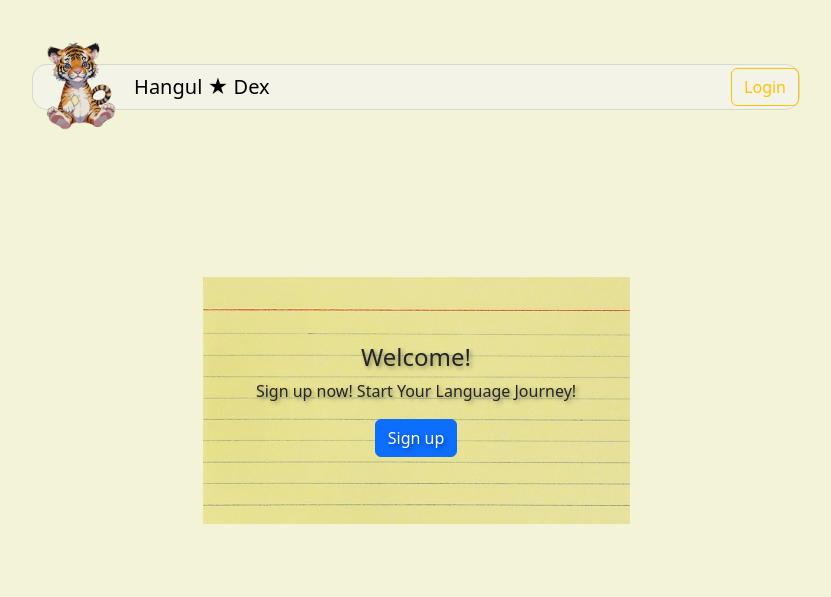
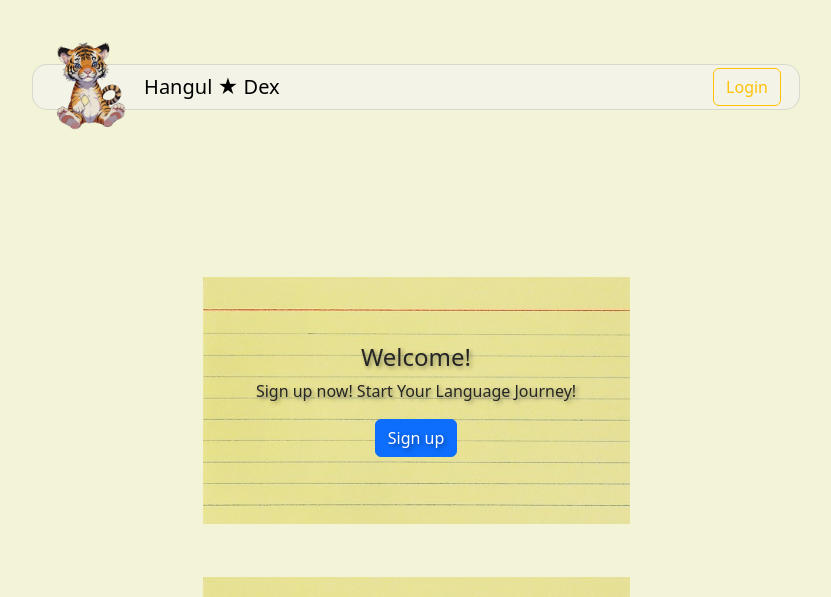
Before and after one commit to Centristy/capstone-one, a Flask app: page / in a window 1280 px wide. Shown: the top 597 px of the page, without its empty margins (224-1055 px from the left). Before the commit the page ends 524 px from the top, so only its background shows below. Run offline with Flask 3, Linux system fonts and the light colour scheme; parts of the project's set-up code (start-up, migrations or seed data) failed here and were passed over.

Commit message:
add more css/html clean up

```diff
--- a/forms.py
+++ b/forms.py
@@ -21,8 +21,8 @@
     """Form for editing users."""
     username = StringField('Username')
     email = StringField('E-mail', validators=[Email()])
-    image_url = StringField('(Optional) Image URL')
-    header_image_url = StringField('(Optional) Profile Image URL')
+    image_url = StringField('(Optional) Profile Image URL')
+    header_image_url = StringField('(Optional) Header Image URL')
     password = PasswordField('Password', validators=[Length(min=6)])
 
 class DeckAddForm(FlaskForm):
--- a/static/stylesheets/style.css
+++ b/static/stylesheets/style.css
@@ -36,6 +36,25 @@
     text-align: center;
     padding: 1rem;
   }
+  .home-hero-video {
+    height: 100vh;
+    display: flex;
+    justify-content: center;
+    flex-direction: column;
+    align-items: center;
+    position: absolute;
+    top: 300px;
+    width: 100vw;
+    left: 0;
+    z-index: -1;
+    background-image: url("/static/images/index-card.jpg");
+    background-repeat: no-repeat;
+    background-position: center center;
+    text-shadow: 2px 2px 4px rgba(0, 0, 0, 0.4);
+    color: #252525;
+    text-align: center;
+    padding: 1rem;
+  }
 
 
   .navbar {
@@ -47,6 +66,7 @@
     margin-top: 5%;
     margin-left: 20%;
     margin-right:20%;
+    padding: 10px;
     position: relative;
     z-index: 9999;
   }
@@ -93,6 +113,7 @@
     background-color: transparent;
     border-color:transparent;
 }
+
 
 #bttnimgleft{
   float: left;
--- a/templates/base.html
+++ b/templates/base.html
@@ -34,7 +34,7 @@
       {% if not g.user %}
 
       <a href="/login">
-        <button class="btn btn-outline-warning" type="button">
+        <button class="btn btn-outline-warning mx-2" type="button">
             Login
         </button>
       </a>
--- a/templates/home-anon.html
+++ b/templates/home-anon.html
@@ -4,5 +4,14 @@
     <h4> Welcome!</h4>
     <p>Sign up now! Start Your Language Journey!</p>
     <a href="/signup" class="btn btn-primary">Sign up</a>
+
   </div>
+
+  <div class="home-hero-video">
+    <video height ="200px" width="350" controls autoplay>
+      <source src="../static/demo.mp4" type="video/mp4">
+
+    </video>
+  </div>
+
 {% endblock %}
--- a/templates/home.html
+++ b/templates/home.html
@@ -51,10 +51,14 @@
 
 </div>
 
+<div class="row justify-content-center">
+
 <button id="newdeck" class="btn btn-outline-warning" type="button" data-toggle="modal" data-target="#newDeckModal">
     New Deck
 </button>
 
+</div>
+
 
 
 {% endblock %}
```
Also changed, not shown: static/images/deck-cover.JPG, static/images/default-header.jpg, static/images/pixlr-image-generator-177fe827-363f-4bf8-ae22-704dc8e869bd-removebg-preview.png (added), 1 other file.
